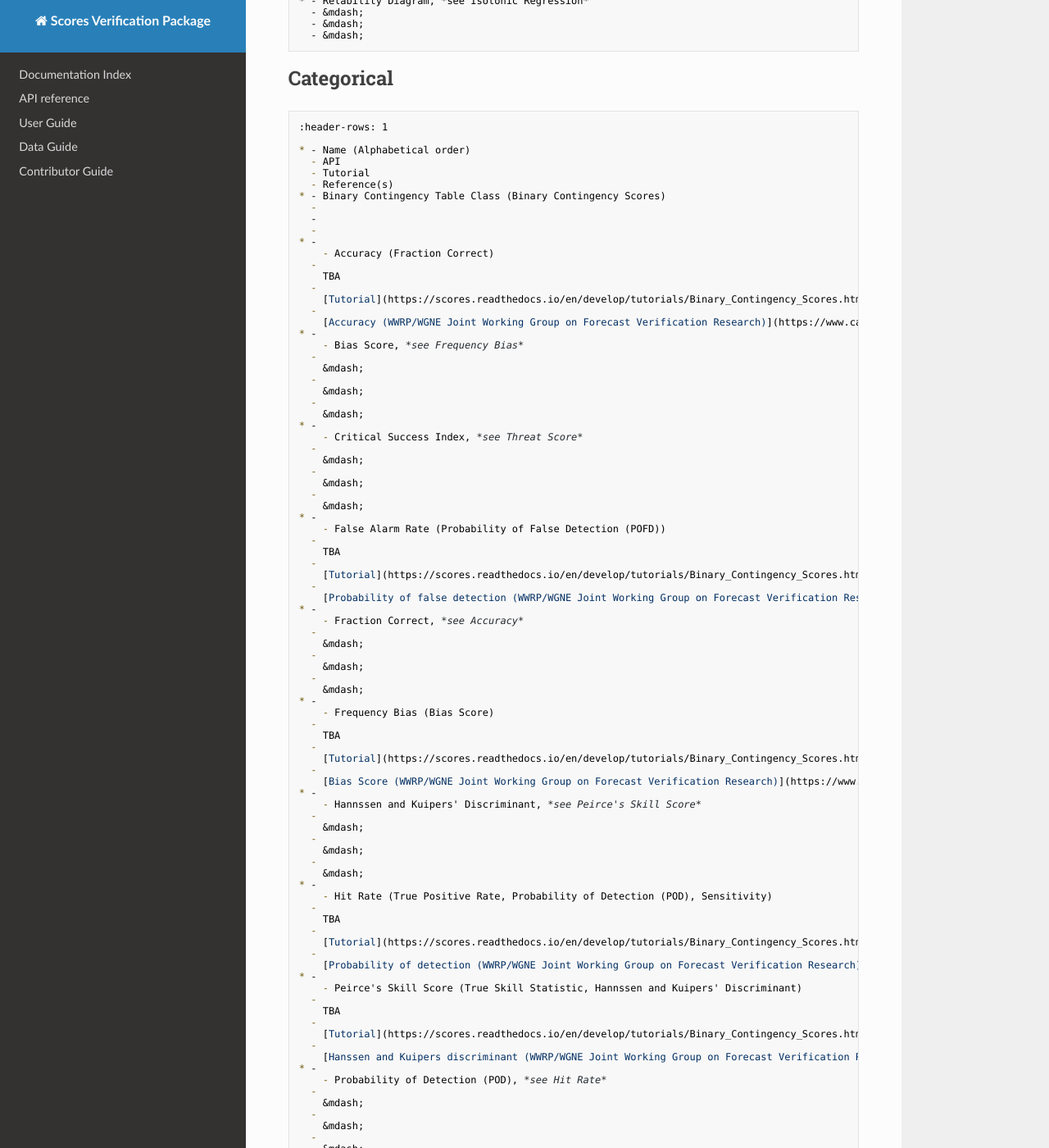
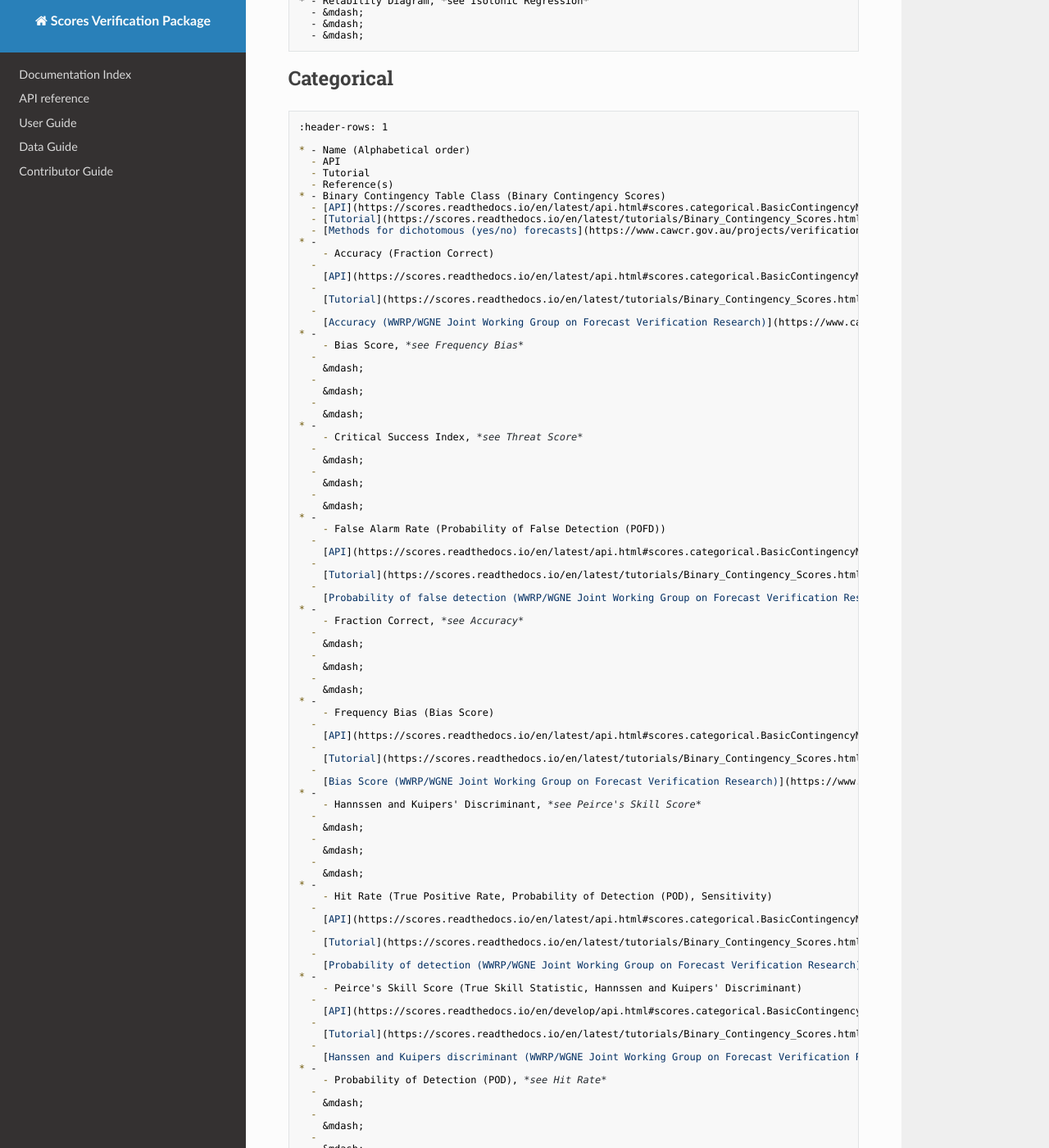
Before and after one commit to nci/scores, an MkDocs documentation site: the page built from docs/included.md, in a window 1280 px wide and 1400 px high, scrolled down 3760 px. Shown: the whole window at 82% size. Built offline with MkDocs 1.6.1, drawn with Linux system fonts in a browser that asks for light colours; nearby versions of some CDN libraries; some of the changed text lies outside the part shown.

Commit message:
Changing develop to latest in existing links
Updated links in table of included scores

````diff
--- a/docs/included.md
+++ b/docs/included.md
@@ -10,8 +10,8 @@
   - Tutorial
   - Reference(s)
 * - Additive Bias (Mean Error)
-  - [API](https://scores.readthedocs.io/en/develop/api.html#scores.continuous.additive_bias)
-  - [Tutorial](https://scores.readthedocs.io/en/develop/tutorials/Additive_and_multiplicative_bias.html)
+  - [API](https://scores.readthedocs.io/en/latest/api.html#scores.continuous.additive_bias)
+  - [Tutorial](https://scores.readthedocs.io/en/latest/tutorials/Additive_and_multiplicative_bias.html)
   - [Mean Error (WWRP/WGNE Joint Working Group on Forecast Verification Research)](https://www.cawcr.gov.au/projects/verification/#meanerror)
 * - Flip-Flop Index
   -
@@ -39,7 +39,7 @@
   - &mdash;
 * - Isotonic Regression (Isotonic Fit, Relability Diagram)
   - [API](https://scores.readthedocs.io/en/latest/api.html#scores.continuous.isotonic_fit)
-  - [Tutorial](https://scores.readthedocs.io/en/latest/tutorials/Isotonic_Regression.html)
+  - [Tutorial](https://scores.readthedocs.io/en/latest/tutorials/Isotonic_Regression_And_Reliability_Diagrams.html)
   - [de Leeuw et al. (2009)](https://doi.org/10.18637/jss.v032.i05); [Dimitriadis et al. (2020)](https://doi.org/10.1073/pnas.2016191118); [Jordan et al. (2020), version 2](https://doi.org/10.48550/arXiv.1904.04761)
 * - Mean Absolute Error (MAE)
   - [API](https://scores.readthedocs.io/en/latest/api.html#scores.continuous.mae)
@@ -58,8 +58,8 @@
   - [Tutorial](https://scores.readthedocs.io/en/latest/tutorials/Mean_Squared_Error.html)
   - [Wikipedia](https://en.wikipedia.org/wiki/Mean_squared_error)
 * - Multiplicative Bias
-  - [API](https://scores.readthedocs.io/en/develop/api.html#scores.continuous.multiplicative_bias)
-  - [Tutorial](https://scores.readthedocs.io/en/develop/tutorials/Additive_and_multiplicative_bias.html)
+  - [API](https://scores.readthedocs.io/en/latest/api.html#scores.continuous.multiplicative_bias)
+  - [Tutorial](https://scores.readthedocs.io/en/latest/tutorials/Additive_and_multiplicative_bias.html)
   - [Multiplicative bias (WWRP/WGNE Joint Working Group on Forecast Verification Research)](https://www.cawcr.gov.au/projects/verification/#multiplicative_bias)
 * - Murphy Score (Mean Elementary Score)
   -
@@ -76,7 +76,7 @@
 * -
     - Murphy Score (Mean Elementary Score) - theta values
   -
-    [API](https://scores.readthedocs.io/en/develop/api.html#scores.continuous.murphy_thetas)
+    [API](https://scores.readthedocs.io/en/latest/api.html#scores.continuous.murphy_thetas)
   -
     [Tutorial](https://scores.readthedocs.io/en/latest/tutorials/Murphy_Diagrams.html)
   -
@@ -90,7 +90,7 @@
   - &mdash;
   - &mdash;
 * - Quantile Loss (Quantile Score, Pinball Loss)
-  - [API](https://scores.readthedocs.io/en/develop/api.html#scores.continuous.quantile_score)
+  - [API](https://scores.readthedocs.io/en/latest/api.html#scores.continuous.quantile_score)
   - [Tutorial](https://scores.readthedocs.io/en/latest/tutorials/Quantile_Loss.html)
   - [Gneiting (2011) - Theorem 9](https://doi.org/10.1198/jasa.2011.r10138)
 * - Quantile Score, *see Quantile Loss*
@@ -129,7 +129,7 @@
   -
     [API](https://scores.readthedocs.io/en/latest/api.html#scores.probability.crps_cdf)
   -
-    [Tutorial](https://scores.readthedocs.io/en/develop/tutorials/CRPS_for_CDFs.html)
+    [Tutorial](https://scores.readthedocs.io/en/latest/tutorials/CRPS_for_CDFs.html)
   -
     [Matheson and Winkler (1976)](https://doi.org/10.1287/mnsc.22.10.1087); [Gneiting and Ranjan (2011)](https://doi.org/10.1198/jbes.2010.08110)
 * -
@@ -137,7 +137,7 @@
   -
     [API](https://scores.readthedocs.io/en/latest/api.html#scores.probability.adjust_fcst_for_crps)
   -
-    [Tutorial](https://scores.readthedocs.io/en/develop/tutorials/CRPS_for_CDFs.html)
+    [Tutorial](https://scores.readthedocs.io/en/latest/tutorials/CRPS_for_CDFs.html)
   -
     &mdash;
 * -
@@ -145,20 +145,20 @@
   -
     [API](https://scores.readthedocs.io/en/latest/api.html#scores.probability.crps_cdf_brier_decomposition)
   -
-    [Tutorial](https://scores.readthedocs.io/en/develop/tutorials/CRPS_for_CDFs.html)
+    [Tutorial](https://scores.readthedocs.io/en/latest/tutorials/CRPS_for_CDFs.html)
   -
     &mdash;
 * - Continuous Ranked Probability Score (CRPS) for Ensembles
   - [API](https://scores.readthedocs.io/en/latest/api.html#scores.probability.crps_for_ensemble)
-  - [Tutorial](https://scores.readthedocs.io/en/develop/tutorials/CRPS_for_Ensembles.html)
+  - [Tutorial](https://scores.readthedocs.io/en/latest/tutorials/CRPS_for_Ensembles.html)
   - [Ferro (2014)](https://doi.org/10.1002/qj.2270); [Gneiting And Raftery (2007)](https://doi.org/10.1198/016214506000001437); [Zamo and Naveau (2018)](https://doi.org/10.1007/s11004-017-9709-7)
 * - Isotonic Fit, *see Isotonic Regression*
   - &mdash;
   - &mdash;
   - &mdash;
 * - Isotonic Regression (Isotonic Fit, Relability Diagram)
-  - [API](https://scores.readthedocs.io/en/develop/api.html#scores.probability.isotonic_fit)
-  - [Tutorial](https://scores.readthedocs.io/en/latest/tutorials/Isotonic_Regression.html)
+  - [API](https://scores.readthedocs.io/en/latest/api.html#scores.probability.isotonic_fit)
+  - [Tutorial](https://scores.readthedocs.io/en/latest/tutorials/Isotonic_Regression_And_Reliability_Diagrams.html)
   - [de Leeuw et al. (2009)](https://doi.org/10.18637/jss.v032.i05); [Dimitriadis et al. (2020)](https://doi.org/10.1073/pnas.2016191118); [Jordan et al. (2020), version 2](https://doi.org/10.48550/arXiv.1904.04761)
 * - Mean Elementary Score, *see Murphy Score*
   - &mdash;
@@ -204,15 +204,15 @@
   - Tutorial
   - Reference(s)
 * - Binary Contingency Table Class (Binary Contingency Scores)
-  -
-  -
-  -
+  - [API](https://scores.readthedocs.io/en/latest/api.html#scores.categorical.BasicContingencyManager)
+  - [Tutorial](https://scores.readthedocs.io/en/latest/tutorials/Binary_Contingency_Scores.html)
+  - [Methods for dichotomous (yes/no) forecasts](https://www.cawcr.gov.au/projects/verification/#Methods_for_dichotomous_forecasts)
 * -
     - Accuracy (Fraction Correct)
   -
-    TBA
+    [API](https://scores.readthedocs.io/en/latest/api.html#scores.categorical.BasicContingencyManager.accuracy)
   -
-    [Tutorial](https://scores.readthedocs.io/en/develop/tutorials/Binary_Contingency_Scores.html)
+    [Tutorial](https://scores.readthedocs.io/en/latest/tutorials/Binary_Contingency_Scores.html)
   -
     [Accuracy (WWRP/WGNE Joint Working Group on Forecast Verification Research)](https://www.cawcr.gov.au/projects/verification/#ACC)
 * -
@@ -234,9 +234,9 @@
 * -
     - False Alarm Rate (Probability of False Detection (POFD))
   -
-    TBA
+    [API](https://scores.readthedocs.io/en/latest/api.html#scores.categorical.BasicContingencyManager.false_alarm_rate)
   -
-    [Tutorial](https://scores.readthedocs.io/en/develop/tutorials/Binary_Contingency_Scores.html)
+    [Tutorial](https://scores.readthedocs.io/en/latest/tutorials/Binary_Contingency_Scores.html)
   -
     [Probability of false detection (WWRP/WGNE Joint Working Group on Forecast Verification Research)](https://www.cawcr.gov.au/projects/verification/#POFD)
 * -
@@ -250,9 +250,9 @@
 * -
     - Frequency Bias (Bias Score)
   -
-    TBA
+    [API](https://scores.readthedocs.io/en/latest/api.html#scores.categorical.BasicContingencyManager.frequency_bias)
   -
-    [Tutorial](https://scores.readthedocs.io/en/develop/tutorials/Binary_Contingency_Scores.html)
+    [Tutorial](https://scores.readthedocs.io/en/latest/tutorials/Binary_Contingency_Scores.html)
   -
     [Bias Score (WWRP/WGNE Joint Working Group on Forecast Verification Research)](https://www.cawcr.gov.au/projects/verification/#BIAS)
 * -
@@ -266,17 +266,17 @@
 * -
     - Hit Rate (True Positive Rate, Probability of Detection (POD), Sensitivity)
   -
-    TBA
+    [API](https://scores.readthedocs.io/en/latest/api.html#scores.categorical.BasicContingencyManager.hit_rate)
   -
-    [Tutorial](https://scores.readthedocs.io/en/develop/tutorials/Binary_Contingency_Scores.html)
+    [Tutorial](https://scores.readthedocs.io/en/latest/tutorials/Binary_Contingency_Scores.html)
   -
     [Probability of detection (WWRP/WGNE Joint Working Group on Forecast Verification Research)](https://www.cawcr.gov.au/projects/verification/#POD)
 * -
     - Peirce's Skill Score (True Skill Statistic, Hannssen and Kuipers' Discriminant)
   -
-    TBA
+    [API](https://scores.readthedocs.io/en/develop/api.html#scores.categorical.BasicContingencyManager.peirce_skill_score)
   -
-    [Tutorial](https://scores.readthedocs.io/en/develop/tutorials/Binary_Contingency_Scores.html)
+    [Tutorial](https://scores.readthedocs.io/en/latest/tutorials/Binary_Contingency_Scores.html)
   -
     [Hanssen and Kuipers discriminant (WWRP/WGNE Joint Working Group on Forecast Verification Research)](https://www.cawcr.gov.au/projects/verification/#HK)
 * -
@@ -306,25 +306,25 @@
 * -
     - Specificity
   -
-    TBA
+    [API](https://scores.readthedocs.io/en/develop/api.html#scores.categorical.BasicContingencyManager.specificity)
   -
-    [Tutorial](https://scores.readthedocs.io/en/develop/tutorials/Binary_Contingency_Scores.html)
+    [Tutorial](https://scores.readthedocs.io/en/latest/tutorials/Binary_Contingency_Scores.html)
   -
     [Wikipedia](https://en.wikipedia.org/wiki/Sensitivity_and_specificity)
 * -
     - Success Ratio
   -
-    TBA
+    [API](https://scores.readthedocs.io/en/develop/api.html#scores.categorical.BasicContingencyManager.success_ratio)
   -
-    [Tutorial](https://scores.readthedocs.io/en/develop/tutorials/Binary_Contingency_Scores.html)
+    [Tutorial](https://scores.readthedocs.io/en/latest/tutorials/Binary_Contingency_Scores.html)
   -
     [Success ratio (WWRP/WGNE Joint Working Group on Forecast Verification Research)](https://www.cawcr.gov.au/projects/verification/#SR)
 * -
     - Threat Score (Critical Success Index)
   -
-    TBA
+    [API](https://scores.readthedocs.io/en/develop/api.html#scores.categorical.BasicContingencyManager.threat_score)
   -
-    [Tutorial](https://scores.readthedocs.io/en/develop/tutorials/Binary_Contingency_Scores.html)
+    [Tutorial](https://scores.readthedocs.io/en/latest/tutorials/Binary_Contingency_Scores.html)
   -
     [Threat score (WWRP/WGNE Joint Working Group on Forecast Verification Research)](https://www.cawcr.gov.au/projects/verification/#CSI)
 * -
@@ -354,7 +354,7 @@
 * - POFD - implementation as used in ROC
   - [API](https://scores.readthedocs.io/en/latest/api.html#scores.categorical.probability_of_false_detection)
   - [Tutorial](https://scores.readthedocs.io/en/latest/tutorials/ROC.html)
-  - [Probability of detection (WWRP/WGNE Joint Working Group on Forecast Verification Research)](https://www.cawcr.gov.au/projects/verification/#POFD)
+  - [Probability of false detection (WWRP/WGNE Joint Working Group on Forecast Verification Research)](https://www.cawcr.gov.au/projects/verification/#POFD)
 ```
 
 ## Statistical Tests
@@ -494,14 +494,14 @@
   - Reference(s)
 * - Mean Absolute Error
   - [API](https://scores.readthedocs.io/en/latest/api.html#scores.pandas.continuous.mae)
-  - [Tutorial](https://scores.readthedocs.io/en/develop/tutorials/Pandas_API.html)
+  - [Tutorial](https://scores.readthedocs.io/en/latest/tutorials/Pandas_API.html)
   - [Wikipedia](https://en.wikipedia.org/wiki/Mean_absolute_error)
 * - Mean Squared Error
   - [API](https://scores.readthedocs.io/en/latest/api.html#scores.pandas.continuous.mse)
-  - [Tutorial](https://scores.readthedocs.io/en/develop/tutorials/Pandas_API.html)
+  - [Tutorial](https://scores.readthedocs.io/en/latest/tutorials/Pandas_API.html)
   - [Wikipedia](https://en.wikipedia.org/wiki/Mean_squared_error)
 * - Root Mean Squared Error
   - [API](https://scores.readthedocs.io/en/latest/api.html#scores.pandas.continuous.rmse)
-  - [Tutorial](https://scores.readthedocs.io/en/develop/tutorials/Pandas_API.html)
+  - [Tutorial](https://scores.readthedocs.io/en/latest/tutorials/Pandas_API.html)
   - [Wikipedia](https://en.wikipedia.org/wiki/Root-mean-square_deviation)
 ```
````
